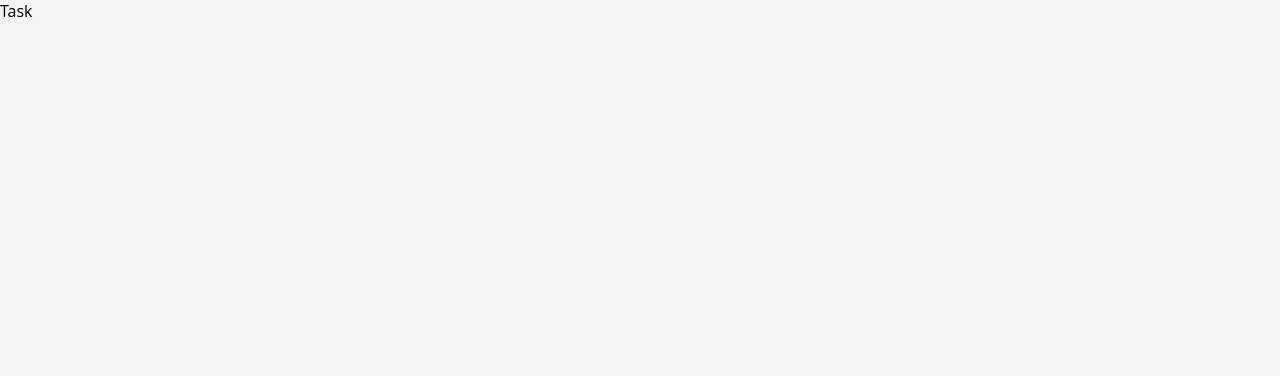
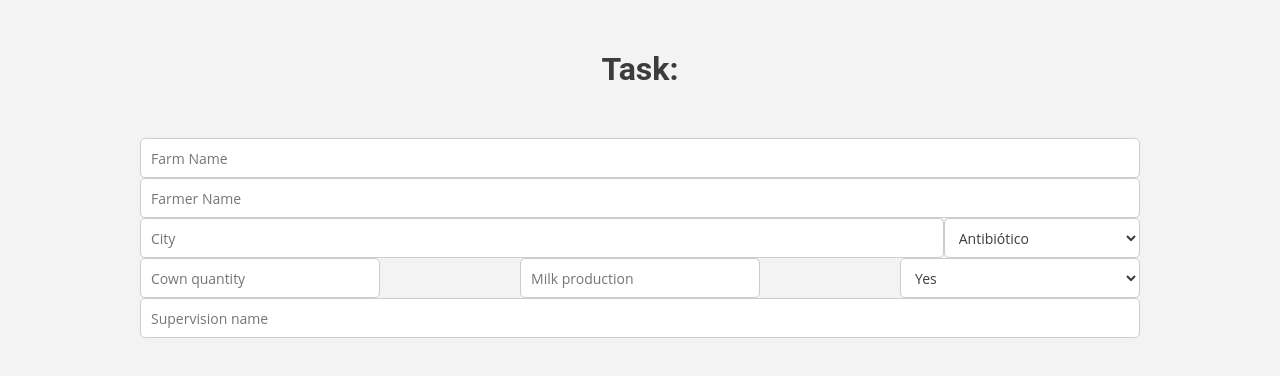
Before and after one commit to leoalves-15/BovControl, a React (Create React App) app: page /Task in a window 1280 px wide. Shown: the top 376 px of the page. Built offline with nearby package versions, Linux system fonts and the light colour scheme.

Commit message:
navigate to task page

```diff
--- a/src/App.tsx
+++ b/src/App.tsx
@@ -1,8 +1,8 @@
 import React from "react";
 import { BrowserRouter, Routes, Route } from "react-router-dom";
 import GlobalStyle from "./styles/global";
-import Home from "./pages/Home/Home";
-import Create from "./pages/Create/Create";
+import Home from "./pages/Home";
+import Create from "./pages/Create";
 import Task from "./pages/Task";
 import Update from "./pages/Update";
 
--- a/src/components/FormTask/index.tsx
+++ b/src/components/FormTask/index.tsx
@@ -19,7 +19,7 @@ const FormTask = () => {
         </FormRow>
         <FormRow>
             {/* city e type */}
-            <InputHalf placeholder="City"/>
+            <InputFull placeholder="City"/>
             <Select>
                 <option value="Antibiótico">Antibiótico</option>
                 <option value="BPA">BPA</option>
--- a/src/components/FormTask/styles.ts
+++ b/src/components/FormTask/styles.ts
@@ -1,4 +1,5 @@
 import styled from "styled-components";
+import { colors } from "../../colors/colors";
 
 export const Container = styled.div`
   display: flex;
@@ -29,28 +30,40 @@ export const FormRow = styled.div`
   border: none;
   background: none;
   cursor: pointer;
+  justify-content: space-between;
 `;
 
 export const InputFull = styled.input`
-  display: flex;
-  align-items: center;
   max-width: 100%;
   width: 1000px;
-  cursor: pointer;
+  height: 40px;
+  padding: 0 10px;
+  outline: none;
+  box-shadow: none;
+  background: ${colors.backgroundCard};
+  border: 1px solid ${colors.subtitlePage};
+  box-sizing: border-box;
+  border-radius: 5px;
+  color: ${colors.titlePage};
+  font-size: 14px;
 `;
 
-export const InputHalf = styled.input`
-  display: flex;
-  align-items: center;
+export const InputHalf = styled(InputFull)`
+  width: 240px;
   max-width: 100%;
-  width: 1000px;
-  cursor: pointer;
 `;
 
 export const Select = styled.select`
-  display: flex;
-  align-items: center;
+  width: 240px;
   max-width: 100%;
-  width: 1000px;
-  cursor: pointer;
+  height: 40px;
+  padding: 0 10px;
+  outline: none;
+  box-shadow: none;
+  background: ${colors.backgroundCard};
+  border: 1px solid ${colors.subtitlePage};
+  box-sizing: border-box;
+  border-radius: 5px;
+  color: ${colors.titlePage};
+  font-size: 14px;
 `;
--- a/src/components/Task/Task.types.ts
+++ b/src/components/Task/Task.types.ts
@@ -1,4 +1,5 @@
 export type TaskProps = {
+    id: number;
     farmerName: string;
     city: string;
     farmName: string;
--- a/src/components/Task/index.tsx
+++ b/src/components/Task/index.tsx
@@ -12,12 +12,22 @@ import Trash from "../../assets/images/trash.svg";
 import Pencil from "../../assets/images/pencil.svg";
 import { useNavigate } from "react-router-dom";
 
-export const Task: FC<TaskProps> = ({ farmerName, city, farmName, createDate }) => {
+export const Task: FC<TaskProps> = ({
+  id,
+  farmerName,
+  city,
+  farmName,
+  createDate,
+}) => {
   const navigate = useNavigate();
 
   return (
     <Container>
-      <TaskColumn>
+      <TaskColumn
+        onClick={() => {
+          navigate(`Task?id=${id}`);
+        }}
+      >
         <FarmerName>{farmerName}</FarmerName>
         <Infos>
           {farmName} | {city}
--- a/src/components/Task/styles.ts
+++ b/src/components/Task/styles.ts
@@ -38,6 +38,7 @@ export const TaskColumn = styled.div`
   flex-direction: column;
   justify-content: space-evenly;
   height: 100%;
+  cursor: pointer;
 `;
 
 export const NavIcons = styled.div`
--- a/src/pages/Create/Create.tsx
+++ b/src/pages/Create.tsx
@@ -1,6 +1,6 @@
 import React from "react";
-import NewTask from "../../components/NewTask";
-import NewTasksProvider from "../../Contexts/ContextAddTasks/ContextNewTasks";
+import NewTask from "../components/NewTask";
+import NewTasksProvider from "../Contexts/ContextAddTasks/ContextNewTasks";
 const Create = () => {
   return (
     <NewTasksProvider>
--- a/src/pages/Home/Home.tsx
+++ b/src/pages/Home.tsx
@@ -1,10 +1,10 @@
 import React, { useEffect, useState } from "react";
-import { Task } from "../../components/Task";
-import { getTasks } from "../../services/getAll";
-import { task } from "../../types/Task.type";
-import { ContainHome } from "./styles";
-import { PageTitle } from "../../styles/generic-components";
-import { AddTask } from "../../components/AddTask";
+import { Task } from "../components/Task";
+import { getTasks } from "../services/getAll";
+import { task } from "../types/Task.type";
+import { ContainPage } from "../styles/generic-components";
+import { PageTitle } from "../styles/generic-components";
+import { AddTask } from "../components/AddTask";
 
 const Home = () => {
   const [allTasks, setAllTasks] = useState<task[]>([]);
@@ -17,13 +17,14 @@ const Home = () => {
   }, []);
 
   return (
-    <ContainHome>
+    <ContainPage>
       <PageTitle>Wellcome, these are your tasks.</PageTitle>
       <AddTask />
       {allTasks.map((task) => {
         return (
           <Task
-            key={task.id}
+            id={task._id || -1}
+            key={task._id}
             farmerName={task.from.name}
             farmName={task.farmer.name}
             city={task.farmer.city}
@@ -31,7 +32,7 @@ const Home = () => {
           />
         );
       })}
-    </ContainHome>
+    </ContainPage>
   );
 };
 
--- a/src/pages/Home/styles.ts
+++ /dev/null
@@ -1,7 +0,0 @@
-import styled from "styled-components";
-
-export const ContainHome = styled.div`
-  display: flex;
-  flex-direction: column;
-  align-items: center;
-`;
--- a/src/pages/Task.tsx
+++ b/src/pages/Task.tsx
@@ -1,7 +1,13 @@
-import React from 'react';
+import React from "react";
+import { ContainPage, PageTitle } from "../styles/generic-components";
+import FormTask from "../components/FormTask";
+
 const Task = () => {
   return (
-    <>Task</>
+    <ContainPage>
+      <PageTitle>Task:</PageTitle>
+      <FormTask />
+    </ContainPage>
   );
 };
 
--- a/src/styles/generic-components.ts
+++ b/src/styles/generic-components.ts
@@ -7,3 +7,9 @@ export const PageTitle = styled.h1`
   weight: 700;
   color: ${colors.titlePage};
 `;
+
+export const ContainPage = styled.div`
+  display: flex;
+  flex-direction: column;
+  align-items: center;
+`;
--- a/src/types/Task.type.ts
+++ b/src/types/Task.type.ts
@@ -13,7 +13,7 @@ type location = {
 };
 
 export type task = {
-  id: number;
+  _id?: number;
   type: string;
   amount_of_milk_produced: number;
   number_of_cows_head: number;
```
Also changed, not shown: 1 other file (tests, documents, lock files or other folders).
